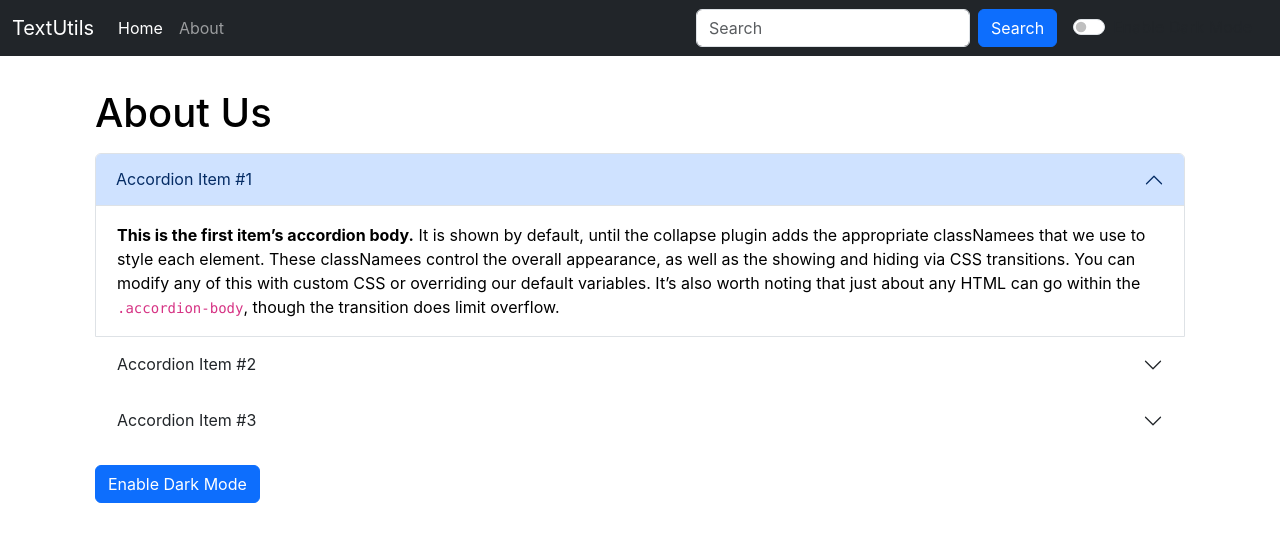
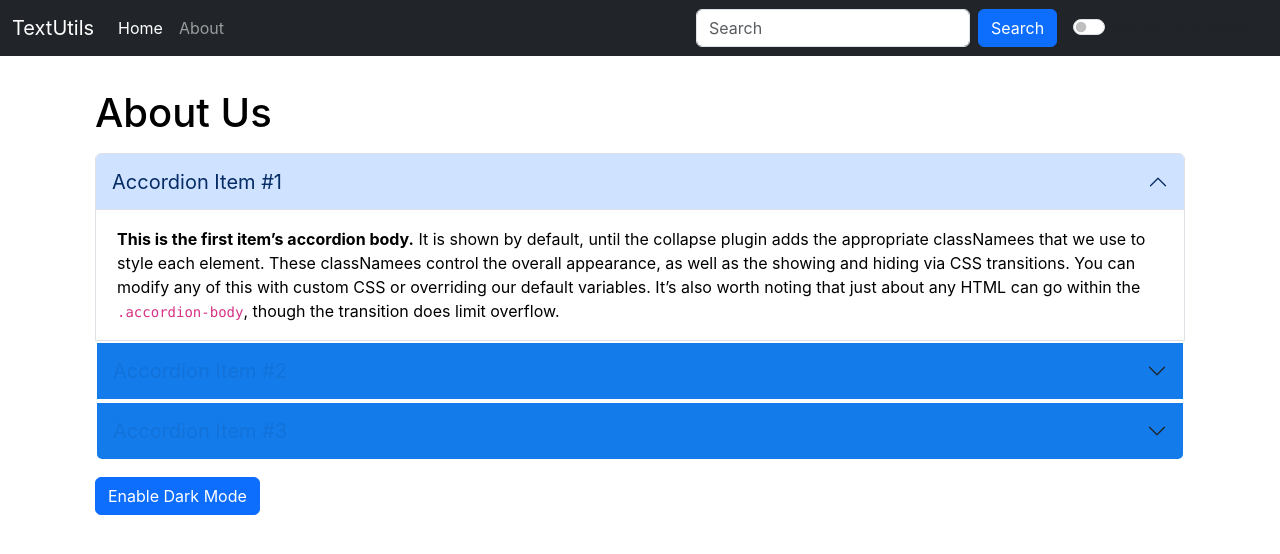
Before and after one commit to vikaskrsharma371/vikas-app, a React (Create React App) app: page /about in a window 1280 px wide. Shown: the top 554 px of the page. Built offline with nearby package versions, Linux system fonts and the light colour scheme.

Commit message:
vikas11:updated code

```diff
--- a/src/components/TextForm.js
+++ b/src/components/TextForm.js
@@ -81,7 +81,7 @@ export default function TextForm(props) {
 
   return (
     <>
-      <div className="Container mb-3" style={ {color: props.mode === 'dark' ? 'white' : 'black'},{color: props.mode === 'dark' ? 'white' : 'black'} }>
+      <div className="Container mb-3" style={ {color: props.mode === 'dark' ? 'white' : 'black'} }>
         <h1>{props.heading}  </h1>
         <textarea
           className="form-control"
@@ -113,12 +113,12 @@ export default function TextForm(props) {
         Clear Text
       </button>
 
-      <div className="container my-3"  style={ {color: props.mode === 'dark' ? 'white' : 'black'},{color: props.mode === 'dark' ? 'white' : 'black'} }>
+      <div className="container my-3"  style={ {color: props.mode === 'dark' ? 'white' : 'black'} }>
         <h2>Your text summary</h2>
         <p>
-          {text.split(' ').filter(word => word !== '').length} words and {text.length} characters
+          {text.split(/\s+/).filter(word => word !== '').length} words and {text.length} characters
         </p>
-        <p>{0.008 * text.split(' ').length} Minutes read</p>
+        <p>{0.008 * text.split(/\s+/).length} Minutes read</p>
 
         <h3>Preview</h3>
         <p>
--- a/src/index.css
+++ b/src/index.css
@@ -11,3 +11,13 @@ code {
   font-family: source-code-pro, Menlo, Monaco, Consolas, 'Courier New',
     monospace;
 }
+.accordion-button {
+  background-color: #137bea;
+  color: #0c0c0c13;
+  border: none;
+  padding: 1rem;
+  width: 100%;
+  text-align: left;
+  font-size: 1.25rem;
+  cursor: pointer;
+}
```
